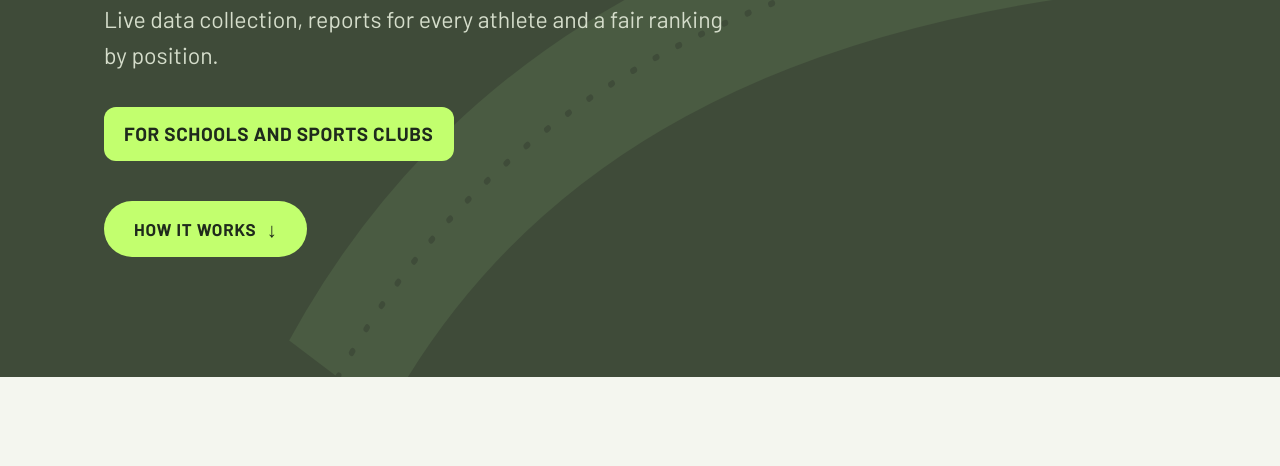
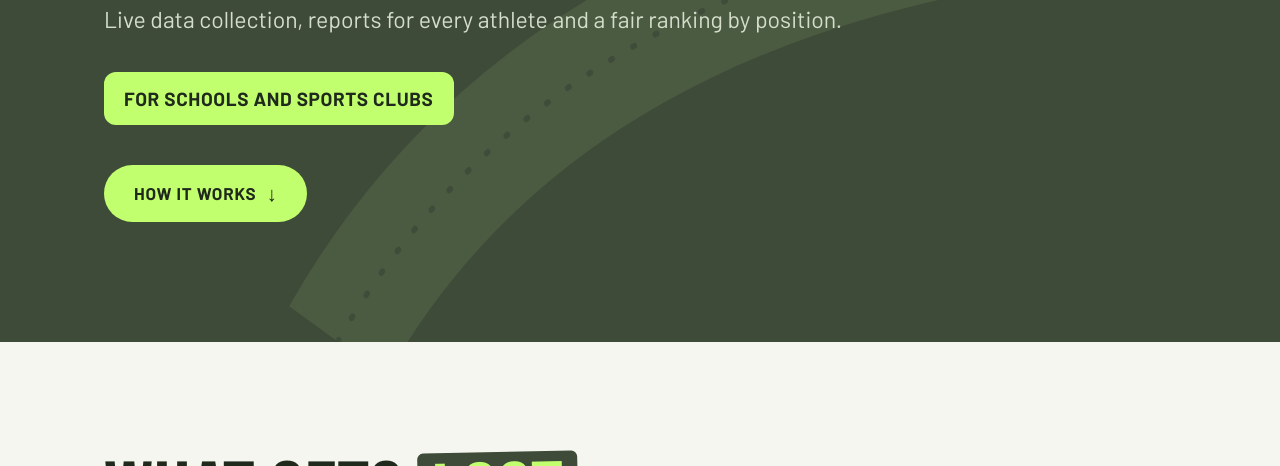
Before and after one commit to headscout-app/headscout-site, a plain HTML site: page index.html in a window 1280 px wide. Shown: the part 634-1100 px from the top of the page. Drawn offline with Linux system fonts and the light colour scheme.

Commit message:
Add files via upload

```diff
--- a/index.html
+++ b/index.html
@@ -40,7 +40,7 @@
   h1{font-size:clamp(56px,9vw,112px)}
   h2{font-size:clamp(46px,7vw,88px)}
   h3{font-size:clamp(28px,3vw,36px)}
-  .lead{font-size:clamp(19px,2vw,23px);max-width:640px}
+  .lead{font-size:clamp(19px,2vw,23px);max-width:640px;text-wrap:pretty}
   .eyebrow{font-weight:700;letter-spacing:2.5px;text-transform:uppercase;font-size:15px}
   .hl{display:inline-block;padding:.02em .16em .0em;border-radius:6px;transform:rotate(-1.2deg);line-height:1}
   .hl-lime{background:var(--lime);color:var(--ink)}
@@ -78,7 +78,7 @@
   .hero{padding:96px 0 120px}
   .hero .wordmark{width:min(560px,86%);margin-bottom:56px}
   .hero h1{max-width:900px}
-  .hero .lead{margin-top:30px;color:#D5DDCB}
+  .hero .lead{margin-top:30px;color:#D5DDCB;max-width:none}
   .tag{display:inline-block;margin-top:34px;background:var(--lime);color:var(--ink);font-weight:700;letter-spacing:.6px;text-transform:uppercase;font-size:clamp(15px,1.6vw,19px);padding:12px 20px;border-radius:12px}
   .cta-row{display:flex;flex-wrap:wrap;gap:14px;margin-top:40px}
 
```
